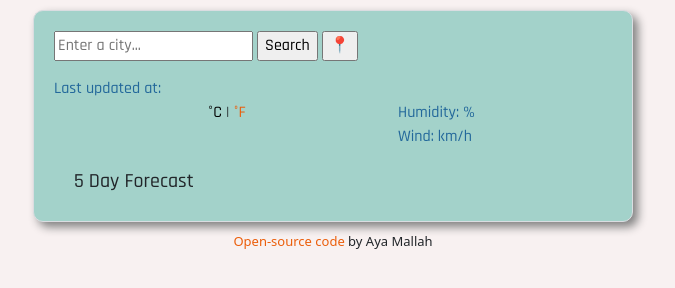
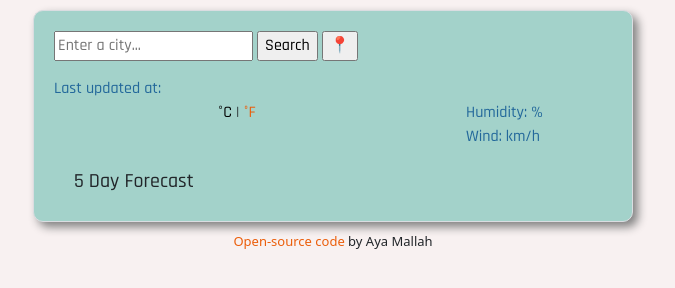
Before and after one commit to Ayamallahx/vanilla-weather-app, a plain HTML site: page index.html in a window 1280 px wide. Shown: the whole page, without its empty margins (307-982 px from the left). Drawn offline with nearby package versions, Linux system fonts and the light colour scheme; no server answers.

Commit message:
Finishing touches to all files

```diff
--- a/src/index.js
+++ b/src/index.js
@@ -89,7 +89,6 @@ function search(city) {
 function submitCity(event) {
   event.preventDefault();
   let cityInput = document.querySelector("#city-input");
-  console.log(cityInput.value);
   search(cityInput.value);
 }
 let form = document.querySelector("#search-form");
@@ -126,7 +125,6 @@ function showC(event) {
   currentTemp.innerHTML = Math.round(celciusTemp);
   celciusChange.classList.add("active");
   farenheitChange.classList.remove("active");
-  console.log(celciusTemp);
 }
 let celciusTemp = null;
 
--- a/src/style.css
+++ b/src/style.css
@@ -32,18 +32,19 @@ ul {
   margin: 0;
   padding: 0;
 }
-.col-sm-4.details {
-  margin-left: 40px;
+.col-4.details {
+  margin-left: 30px;
+  padding-left: 40px;
 }
 .current-weather {
-  margin-left: 150px;
+  margin-left: 160px;
 }
 li {
   list-style: none;
   color: #23689b;
   font-size: 16px;
 }
-li::first-letter {
+li:first-letter {
   text-transform: capitalize;
 }
 .fas {
@@ -70,8 +71,6 @@ h5 {
   opacity: 0.6;
 }
 #github {
-  margin: 0;
-  padding: 0;
   text-align: center;
   font-size: 13px;
 }
```
Also changed, not shown: index.html (+1 -1 lines).
